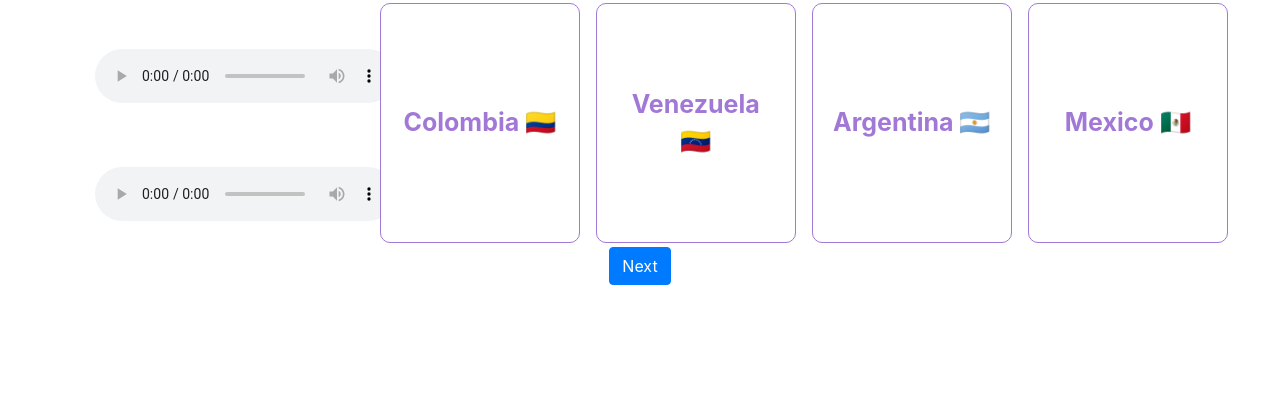
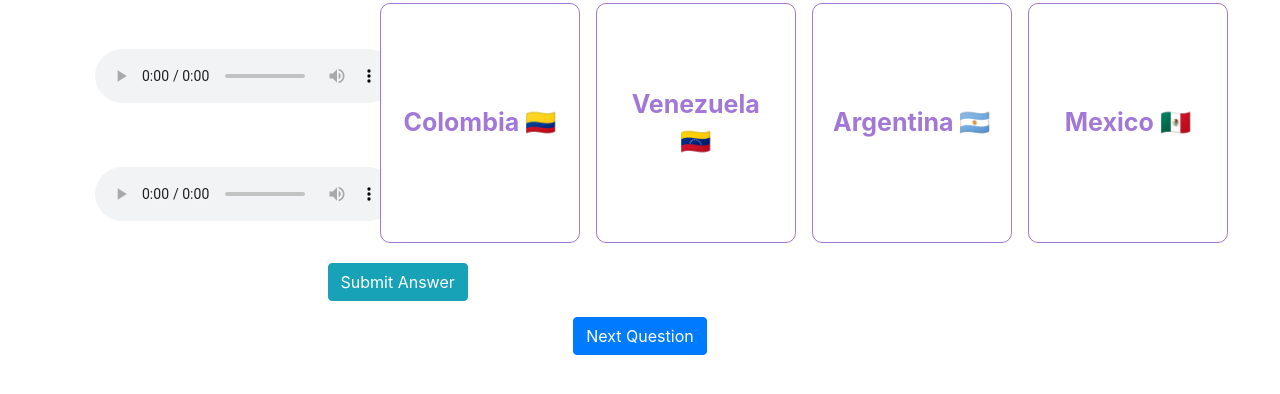
Before and after one commit to ColumbianJayz/Columbia-UI, a Flask app: page /quiz/1 in a window 1280 px wide. Shown: the part 223-617 px from the top of the page. Run offline with Flask 3, Linux system fonts and the light colour scheme; some libraries are stand-ins or nearby versions.

Commit message:
Independece between next and submit buttons

```diff
--- a/server.py
+++ b/server.py
@@ -150,26 +150,25 @@ def quiz(quiz_id):
     item = quiz_questions.get(quiz_id)
 
     if request.method == 'POST':
-        user_answer = request.form.get('answer')
-        attempts = int(request.form.get('attempts', 0)) + 1
-        score = int(request.form.get('score', 0))
-        correct_answer = quiz_questions[quiz_id]['answer']
-        was_correct = (user_answer == correct_answer)
+        if 'check_answer' in request.form:  # Check if it's an answer submission
+            user_answer = request.form.get('selectedAnswer')
+            attempts = int(request.form.get('attempts', 0)) + 1
+            score = int(request.form.get('score', 0))
+            correct_answer = quiz_questions[quiz_id]['answer']
+            was_correct = (user_answer == correct_answer)
 
-        feedback_class = "correct-feedback" if was_correct else "incorrect-feedback"
-        feedback = "Correct! Well done." if was_correct else "Incorrect! Try again." if attempts < 2 else f"Incorrect! The correct answer was {correct_answer}."
-        score += 1 if was_correct else 0
+            feedback_class = "correct-feedback" if was_correct else "incorrect-feedback"
+            feedback = "Correct! Well done." if was_correct else "Incorrect! Try again." if attempts < 2 else f"Incorrect! The correct answer was {correct_answer}."
+            score += 1 if was_correct else 0
 
-        next_id = quiz_questions[quiz_id]['next_question'] if was_correct or attempts >= 2 else quiz_id
+            return render_template('quiz.html', item=item, quiz_id=quiz_id, feedback=feedback, feedback_class=feedback_class, attempts=attempts, score=score, was_correct=was_correct, audio_filename=audio_filename, current_question_number=current_question_number, total_questions=total_questions)
 
-        if next_id == "end":
-            return render_template('score.html', score=score)
-        else:
+        elif 'next_question' in request.form:  # Handle moving to next question
+            next_id = quiz_questions[quiz_id]['next_question']
             item = quiz_questions.get(next_id)
-            return render_template('quiz.html', item=item, quiz_id=next_id, feedback=feedback, feedback_class=feedback_class, attempts=0 if was_correct else attempts, score=score, was_correct=was_correct, audio_filename=audio_filename, current_question_number=current_question_number, total_questions=total_questions)
+            return render_template('quiz.html', item=item, quiz_id=next_id, feedback=None, feedback_class=None, attempts=0, score=request.form.get('score', 0), was_correct=None, audio_filename=audio_filename, current_question_number=current_question_number + 1, total_questions=total_questions)
     else:
         return render_template('quiz.html', item=item, quiz_id=quiz_id, feedback=None, feedback_class=None, attempts=0, score=0, was_correct=None, audio_filename=audio_filename, current_question_number=current_question_number, total_questions=total_questions)
-
 
 
 @app.route('/audio/<path:filename>')
--- a/templates/quiz.html
+++ b/templates/quiz.html
@@ -17,7 +17,7 @@
     <div class="row">
         <div class="col-md-3 q-audio-and-image-formatting">
             {% if item.audio_quiz %}
-            <audio controls class="quiz-audio-button mb-2"> <!-- Margin-bottom between the two audio elements -->
+            <audio controls class="quiz-audio-button mb-2">
                 <source src="{{ url_for('static', filename='audio/' + item.audio_quiz) }}" type="audio/mpeg">
                 Your browser does not support the audio element.
             </audio>
@@ -31,11 +31,16 @@
             <form action="{{ url_for('quiz', quiz_id=quiz_id) }}" method="post">
                 <div class="option-container d-flex justify-content-center flex-wrap">
                     {% for option in item.options %}
-                    <button type="button" class="btn btn-outline-primary option-button mx-2 my-1">
+                    <button type="button" class="btn btn-outline-primary option-button mx-2 my-1" onclick="selectAnswer('{{ option }}')">
                         {{ option }}
                     </button>
                     {% endfor %}
                 </div>
+                <!-- Submit Button for checking answers -->
+                <button type="submit" name="check_answer" class="btn btn-info mt-3">Submit Answer</button>
+                <input type="hidden" name="selectedAnswer" id="selectedAnswer">
+                <input type="hidden" name="attempts" value="{{ attempts }}">
+                <input type="hidden" name="score" value="{{ score }}">
             </form>
         </div>
     </div>
@@ -44,14 +49,12 @@
     <div class="row">
         <div class="col-md-12 text-center">
             <form action="{{ url_for('quiz', quiz_id=quiz_id) }}" method="post">
-                <button id="submit-answer" class="next-button-style btn btn-primary">Next</button>
+                <button id="submit-answer" name="next_question" class="next-button-style btn btn-primary mt-3">Next Question</button>
                 {% if feedback %}
                 <div id="feedback-container" class="alert alert-info feedback-style mx-auto mt-2">
                     {{ feedback }}
                 </div>
                 {% endif %}
-                <input type="hidden" name="answer" id="selectedAnswer">
-                <input type="hidden" name="attempts" value="{{ attempts }}">
                 <input type="hidden" name="score" value="{{ score }}">
             </form>
         </div>
@@ -63,4 +66,10 @@
 </div>
 
 <script src="{{ url_for('static', filename='js/quiz.js') }}"></script>
+<script>
+    function selectAnswer(option) {
+        const selectedAnswerInput = document.getElementById('selectedAnswer');
+        selectedAnswerInput.value = option;  // Set the value of the hidden input to the selected option
+    }
+</script>
 {% endblock %}
```
